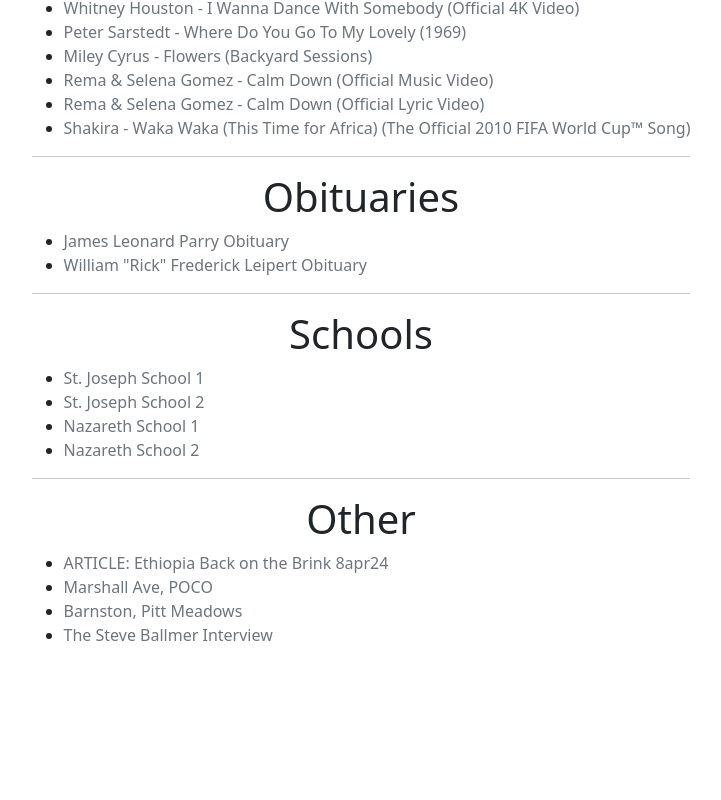
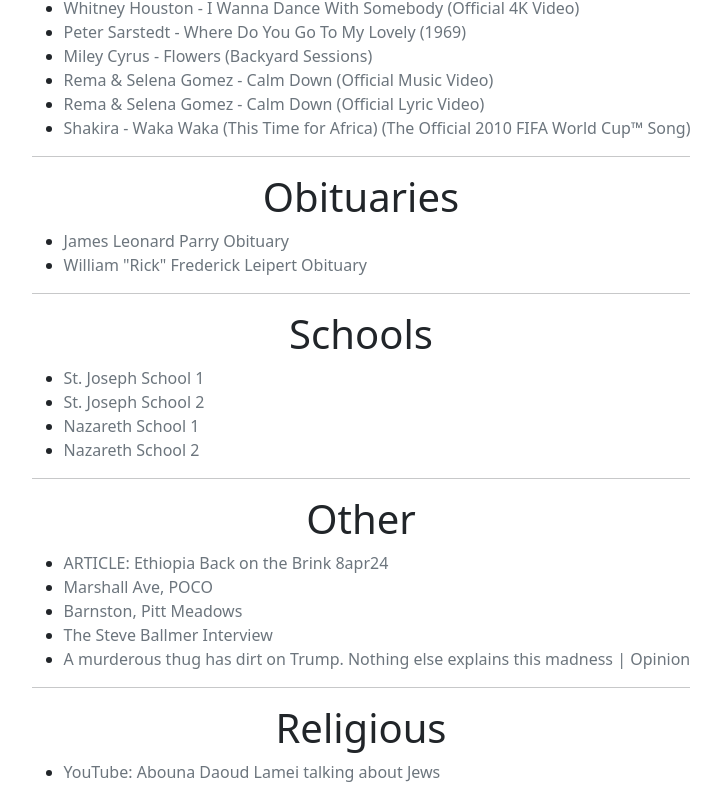
Before and after one commit to medhatelmasry/medhatelmasry.github.io, a React (Vite) app: page /archives in a window 1280 px wide. Shown: the part 228-1028 px from the top of the page, without its empty margins (279-1000 px from the left). Before the commit the page ends 891 px from the top, so only its background shows below. Built offline with nearby package versions, Linux system fonts and the light colour scheme.

Commit message:
Fr. Daoud Lamei

```diff
--- a/src/pages/Archives.tsx
+++ b/src/pages/Archives.tsx
@@ -139,7 +139,23 @@ const ArchivesPage = () => {
               href="https://youtu.be/CYC49_aeop0?si=RJGasHAmz0hoA1Sg"
               >The Steve Ballmer Interview</a>
           </li>
+          <li>
+            <a
+              className="text-decoration-none link-secondary"
+            href="https://www.msn.com/en-ca/news/politics/a-murderous-thug-has-dirt-on-trump-nothing-else-explains-this-madness-opinion/ar-AA1XV7ft?ocid=msedgntp&pc=U531&cvid=69b0683581ec41a88436c4ac8dab64d6&ei=10"
+          >A murderous thug has dirt on Trump. Nothing else explains this madness | Opinion</a>
+          </li>
         </ul>
+      <hr />
+      <h1 className="text-center">Religious</h1>
+      <ul>
+        <li>
+          <a
+            className="text-decoration-none link-secondary"
+            href="https://youtu.be/OPavcMhuDgA?si=p0tFldIXCPSv11b3"
+          >YouTube: Abouna Daoud Lamei talking about Jews</a>
+        </li>
+      </ul>
     </section>
   );
 };
```
